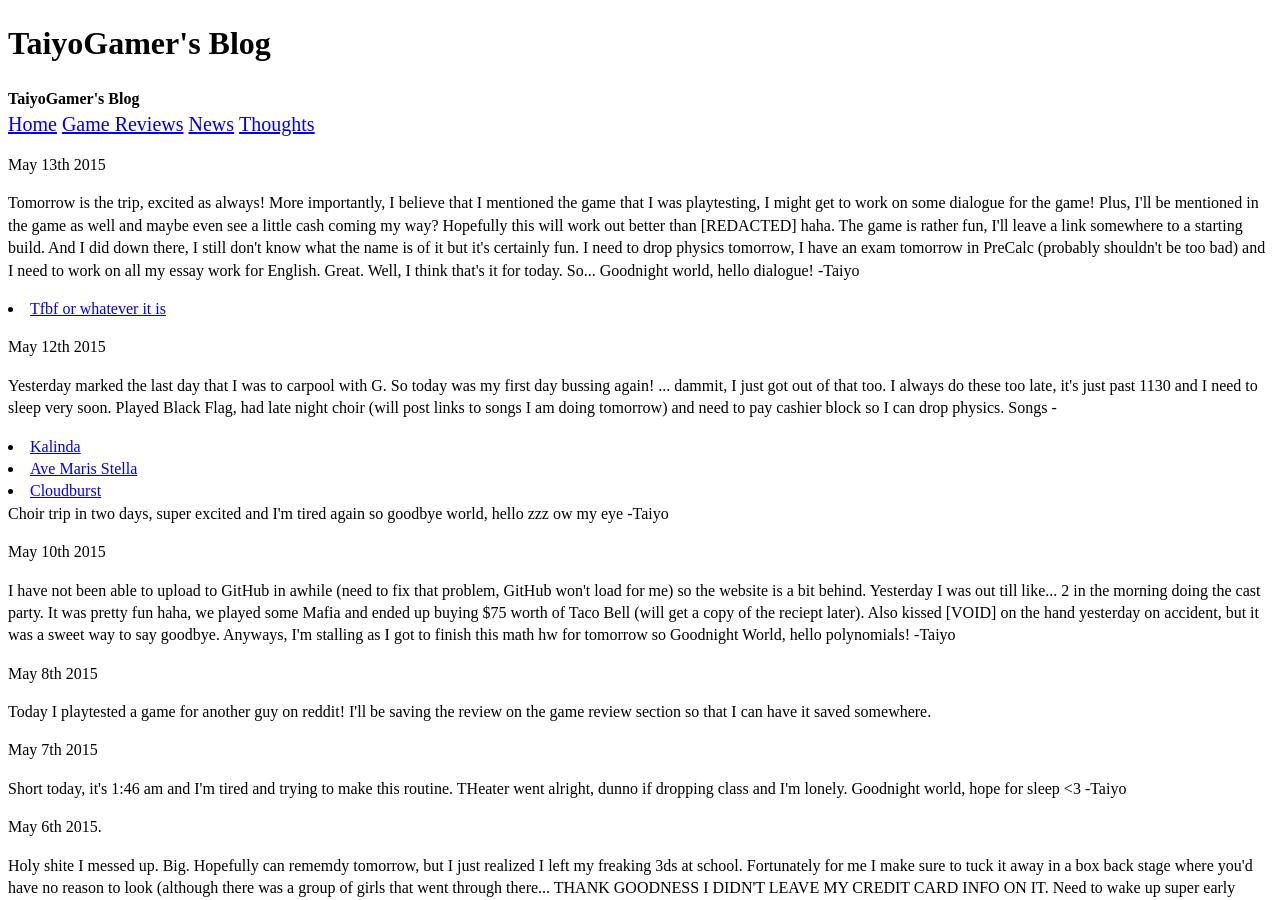
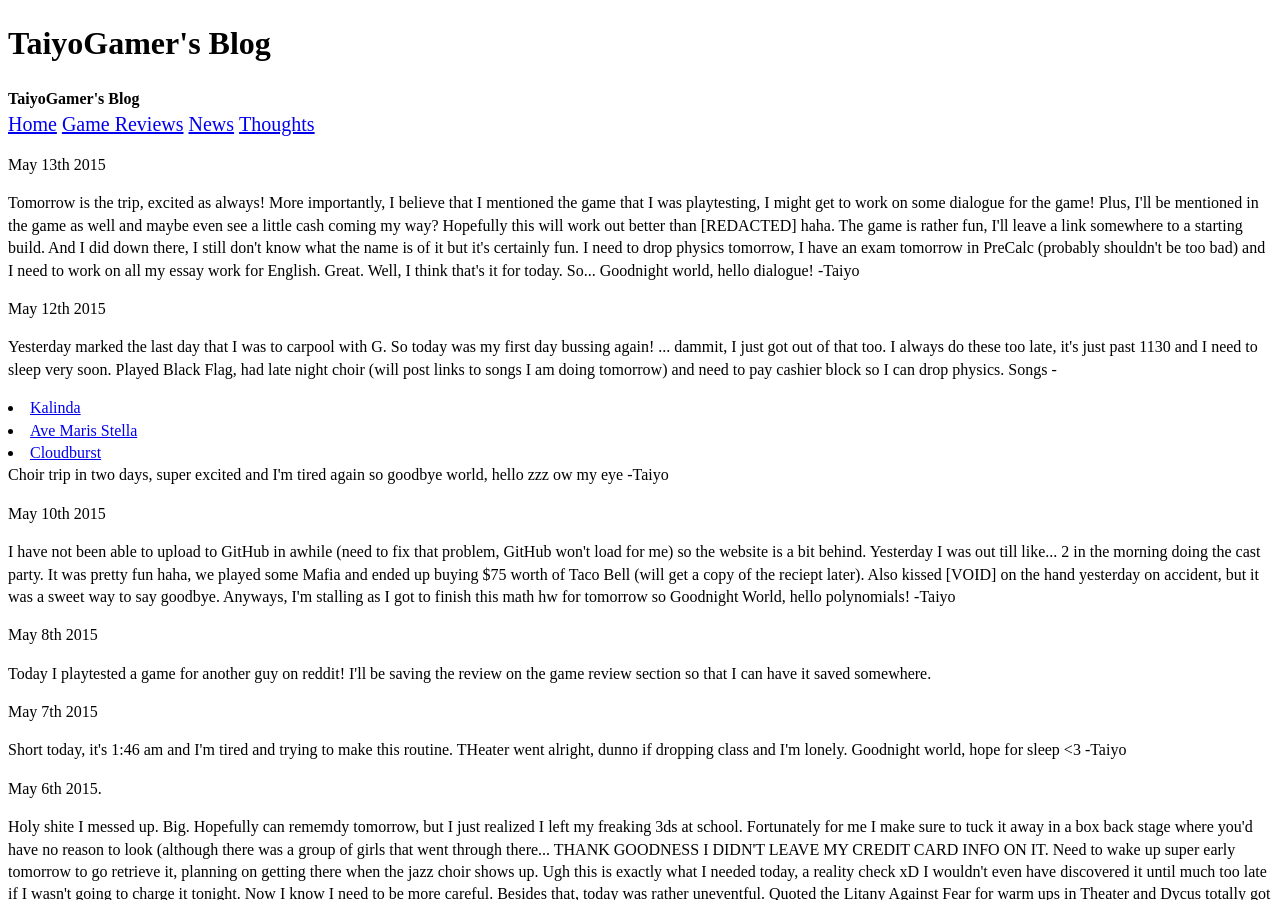
Before and after one commit to TaiyoGamer/TaiyoGamers_Blog, a Jekyll site: the page built from index.html, in a window 1280 px wide and 900 px high. Built offline with Jekyll 4.4.1, drawn with Linux system fonts in a browser that asks for light colours; Markdown is read by kramdown in place of the engine named in the settings; some of the changed lines change nothing that is shown.

Commit message:
Add comment

```diff
--- a/index.html
+++ b/index.html
@@ -11,7 +11,7 @@ have an exam tomorrow in PreCalc (probably shouldn't be too bad) and I need to w
 Well, I think that's it for today. So... Goodnight world, hello dialogue! -Taiyo</p>
 
 <!--Tiphound-->
-<li><a href="https://www.dropbox.com/s/f1qcm0q516wyqgr/tfbfMay7.zip?dl=0">Tfbf or whatever it is</a></li>
+<!-- <li><a href="https://www.dropbox.com/s/f1qcm0q516wyqgr/tfbfMay7.zip?dl=0">Tfbf or whatever it is</a></li> Never got permission, play it safe Taiyo-->
 
 <p>May 12th 2015</p>
 <p>Yesterday marked the last day that I was to carpool with G. So today was my first day bussing again! ... dammit, I just
```
